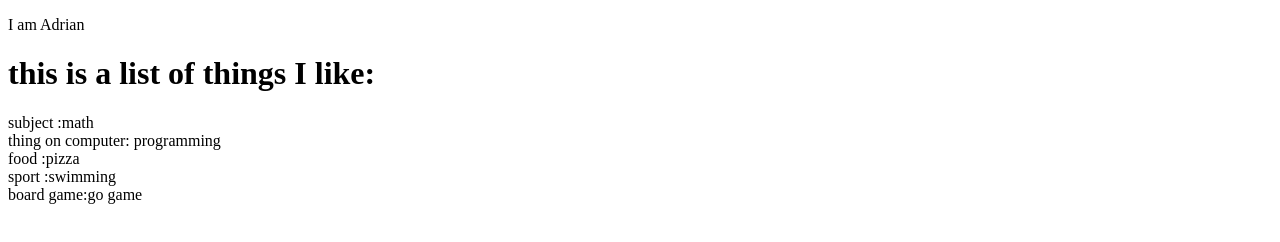
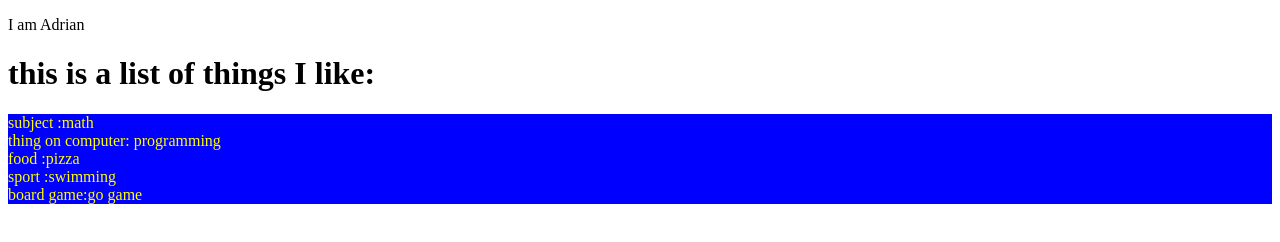
Before and after one commit to adrianyang2012/coursera_test, a plain HTML site: page index.html in a window 1280 px wide. Drawn offline with Linux system fonts and the light colour scheme.

Commit message:
Update index.html
Added hovering

```diff
--- a/index.html
+++ b/index.html
@@ -2,11 +2,22 @@
 <html>
 <head>
 	<title>About me</title>
+	<style>
+		#the_list {
+			background-color:blue;
+			color:yellow;
+		}
+		h1:hover #the_list{
+			font-style: italic;
+		}
+	</style>
+
 </head>
 <body>
+
 	<p> I am Adrian </p>
 	<h1> this is a list of things I like:</h1>
-	<div>
+	<div id="the_list">
 		subject :math
 		</br>
 		thing on computer: programming
```
